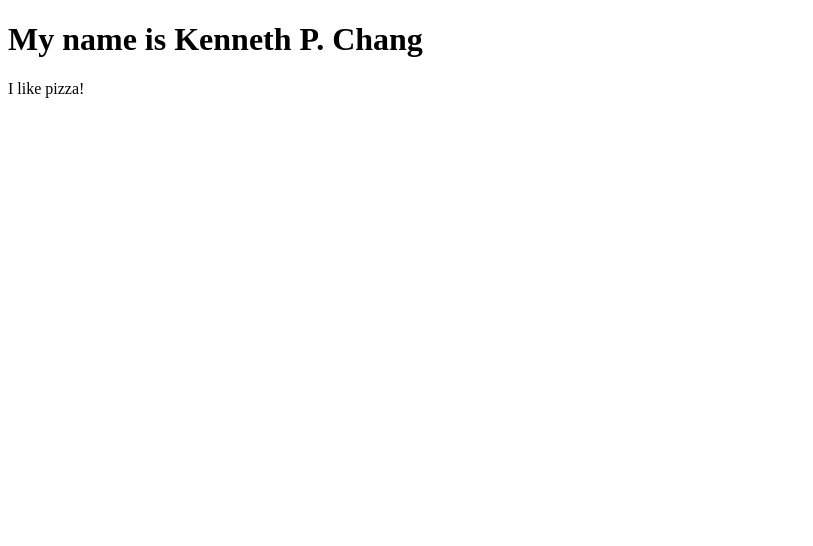
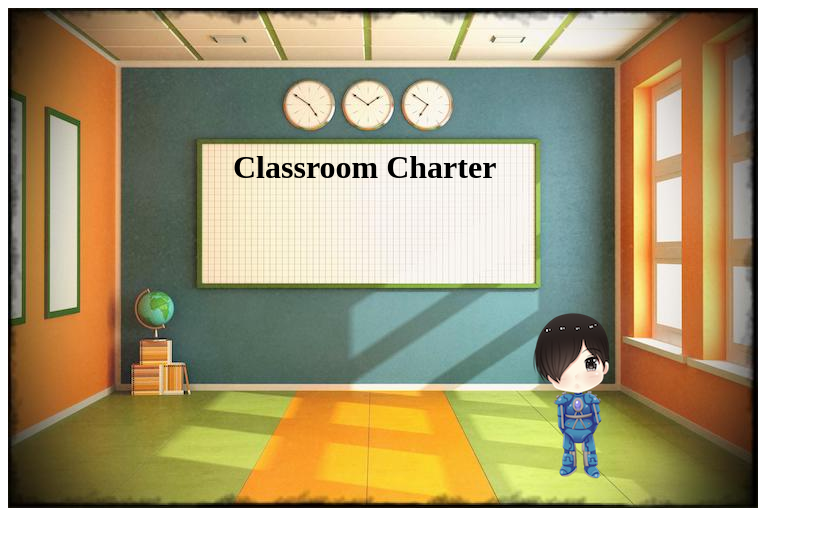
Before and after one commit to KendrickPC/HTML_class, a plain HTML site: page index.html in a window 1280 px wide. Shown: the whole page, without its empty margins (0-813 px from the left). Drawn offline with Linux system fonts and the light colour scheme.

Commit message:
Willy in place

```diff
--- a/index.html
+++ b/index.html
@@ -1,10 +1,33 @@
 <!DOCTYPE html>
 <html>
+<!-- Responsive Web Design -->
+<!-- https://www.w3schools.com/css/css_rwd_viewport.asp -->
+<meta name="viewport" content="width=device-width, initial-scale=1.0">
+<!-- Linking external CSS file to  -->
+<!-- https://www.w3schools.com/html/html_css.asp -->
+<link rel="stylesheet" href="styles/style.css">
+
+
 	<body>
+		<div class="container">
+
+			<div class="background_image">
+				<div class="title_on_chalkboard">
+					<h1>Classroom Charter</h1>
+				</div>
+
+			<div class="willy">
+				<img src="images/willy2.png">
+			</div> <!-- end div willy -->
+
+			</div> <!-- end background_image div -->
+
 	<!-- Notice how everything is enclosed within the opening and
 		 closing html tags -->
-		<h1>My name is Kenneth P. Chang</h1>
-		<p>I like pizza!</p>
-
+<!-- 		<div class="title_on_chalkboard">
+			<h1>Classroom Charter</h1>
+		</div> -->
+		<!-- <p>I like pizza!</p> -->
+		</div> <!-- end container -->
 	</body>
 </html>
--- /dev/null
+++ b/styles/style.css
@@ -0,0 +1,17 @@
+
+.background_image {
+	background-image: url("../images/classroom2.jpeg");
+	background-repeat: no-repeat;
+	/*background-color: pink;*/
+	height: 500px;
+}
+
+.title_on_chalkboard {
+	padding-top: 120px;
+    padding-left: 225px;
+}
+
+.willy {
+	padding-top: 100px;
+    padding-left: 480px;
+}
```
Also changed, not shown: images/classroom.jpeg (added), images/classroom2.jpeg (added), images/classroom3.jpeg (added), images/willy2.png (added), 2 other files.
